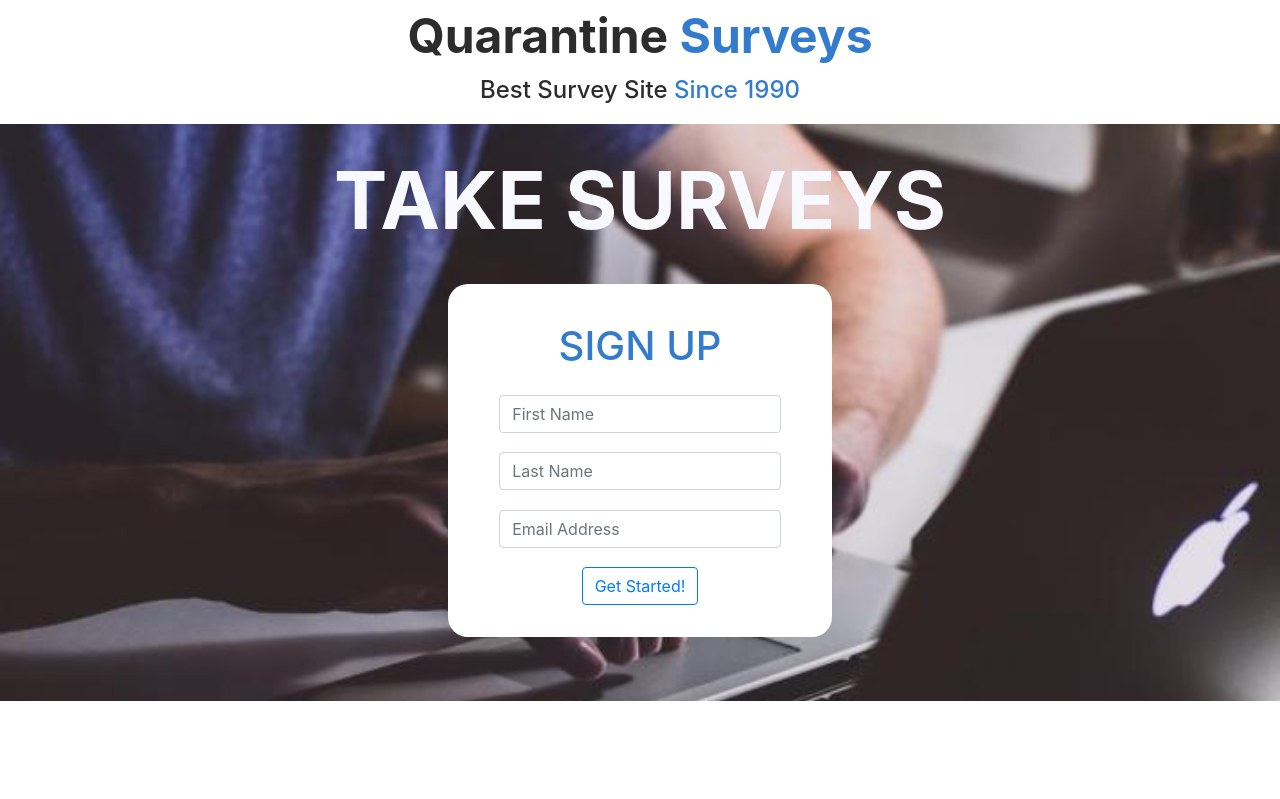
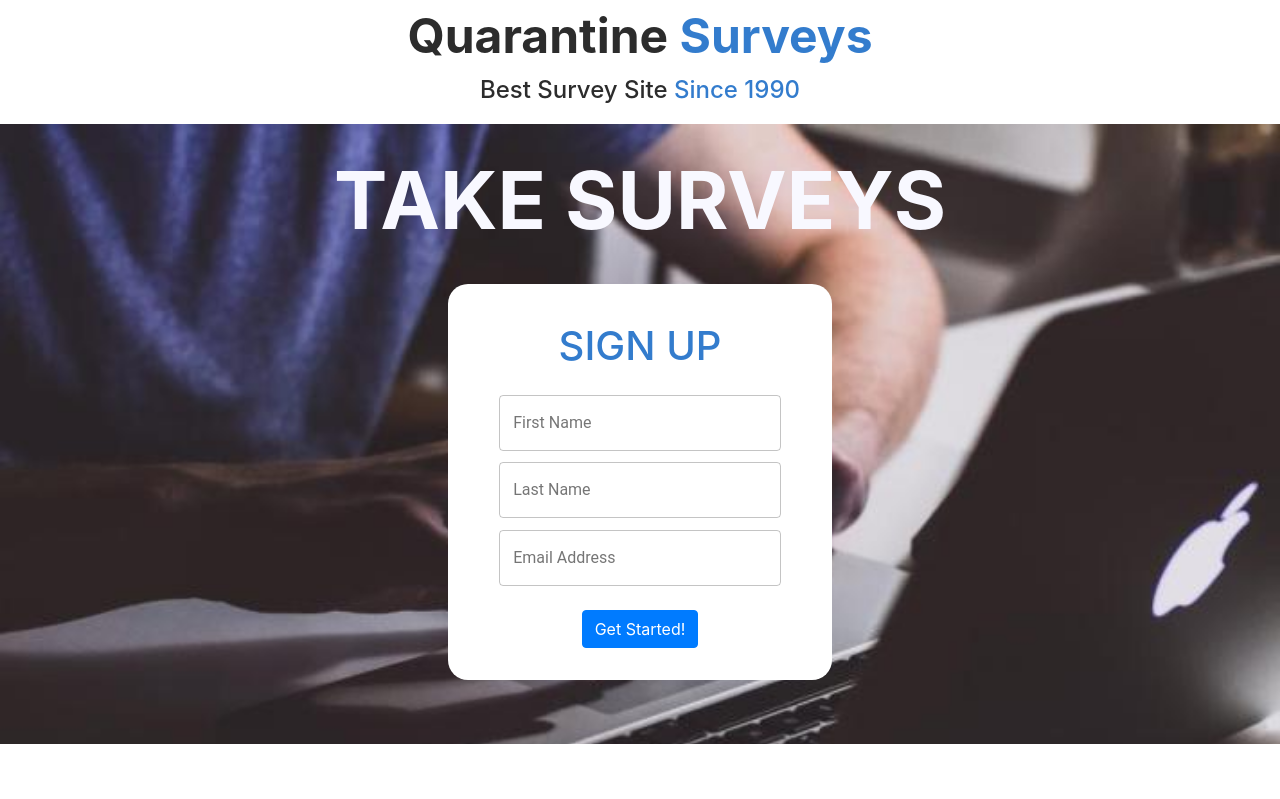
Before and after one commit to Harriet27/CaptainPre, a React (Create React App) app in the folder client/: page / in a window 1280 px wide. Shown: the top 799 px of the page. Built offline with nearby package versions, Linux system fonts and the light colour scheme; no server answers.

Commit message:
better input form

```diff
--- a/client/src/Components/Form.js
+++ b/client/src/Components/Form.js
@@ -1,8 +1,9 @@
 import React, { useEffect, useState } from 'react';
 import { useDispatch, useSelector } from 'react-redux';
-import { Button, Input } from 'reactstrap';
+import { Button } from 'reactstrap';
 import { addUser, getUser } from '../Redux/Actions/authAction';
 import { formBG } from '../Assets';
+import TextField from '@material-ui/core/TextField';
 import Swal from 'sweetalert2';
 
 const FormTest = () => {
@@ -57,17 +58,23 @@ const FormTest = () => {
                         </div>
                         <div>
                             <div style={styles.input}>
-                                <Input type='text' name='firstname' placeholder='First Name' onChange={handleChange} />
+                                <TextField type='text' label='First Name' variant='outlined' style={styles.textField} onChange={handleChange} />
                             </div>
                             <div style={styles.input}>
-                                <Input type='text' name='lastname' placeholder='Last Name' onChange={handleChange} />
+                                <TextField type='text' label='Last Name' variant='outlined' style={styles.textField} onChange={handleChange} />
                             </div>
                             <div style={styles.input}>
-                                <Input type='text' name='email' placeholder='Email Address' onChange={handleChange} />
+                                <TextField type='text' label='Email Address' variant='outlined' style={styles.textField} onChange={handleChange} />
                             </div>
                             <div style={styles.button}>
-                                <Button outline color='primary' onClick={handleSaveUser}>
-                                    {loading ? 'Loading...' : 'Get Started!'}
+                                <Button color='primary' onClick={handleSaveUser}>
+                                    {
+                                        loading
+                                        ?
+                                        'Loading...'
+                                        :
+                                        'Get Started!'
+                                    }
                                 </Button>
                             </div>
                         </div>
@@ -119,7 +126,13 @@ const styles = {
     input: {
         margin: '1.2rem',
     },
+    textField: {
+        padding: '0rem',
+        width: '100%',
+        height: '3rem',
+    },
     button: {
+        marginTop: '2rem',
         display: 'flex',
         justifyContent: 'center',
         width: '100%',
```
